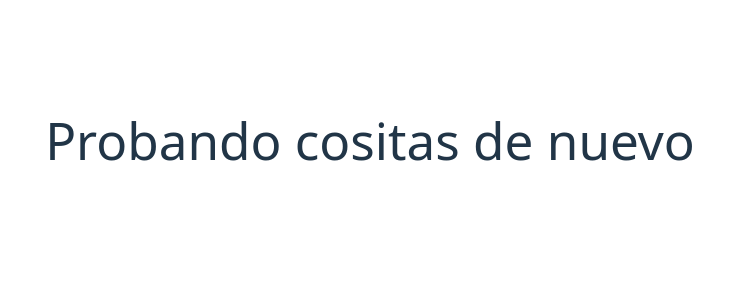
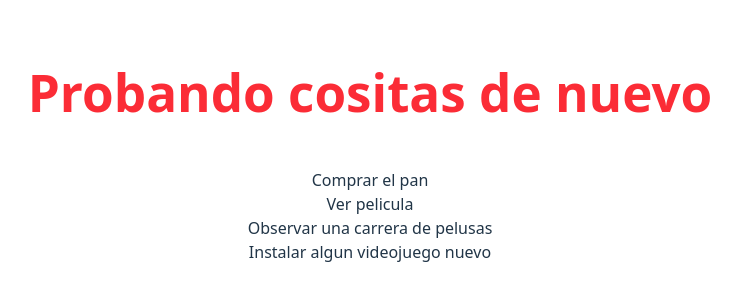
Before and after one commit to hartisca/pruebaTecnica1, a React (Vite) app in the folder pruebaTecnicaApp1/: page / in a window 1280 px wide. Shown: the part 228-528 px from the top of the page, without its empty margins (270-1011 px from the left). Built offline with nearby package versions, Linux system fonts and the light colour scheme.

Commit message:
Creacion interface todo

```diff
--- a/pruebaTecnicaApp1/src/App.tsx
+++ b/pruebaTecnicaApp1/src/App.tsx
@@ -12,7 +12,7 @@ function App() {
           {/* <img src={} className="logo" alt="Vite logo" /> */}
         </a>
       </div>
-      <h1>Probando cositas de nuevo</h1>
+      <h1 className='text-red-500 font-bold p-4'>Probando cositas de nuevo</h1>
       <div className="card">
         <TodoList />
       </div>
--- a/pruebaTecnicaApp1/src/components/TodoList/TodoList.tsx
+++ b/pruebaTecnicaApp1/src/components/TodoList/TodoList.tsx
@@ -1,14 +1,16 @@
 import React from 'react'
+import TodoItem from '../TodoItem/TodoItem'
 
 const TodoList = () => {
   return (
     <>
      <ul>
-      <li></li>
-      <li></li>
-      <li></li>
-      <li></li>
+      <li>Comprar el pan</li>
+      <li>Ver pelicula</li>
+      <li>Observar una carrera de pelusas</li>
+      <li>Instalar algun videojuego nuevo</li>
      </ul>
+
     </>
   )
 }
--- /dev/null
+++ b/pruebaTecnicaApp1/src/types/todo.ts
@@ -0,0 +1,6 @@
+// types/todo.ts
+export interface Todo {
+  id: string
+  title: string
+  completed: boolean
+}
```
